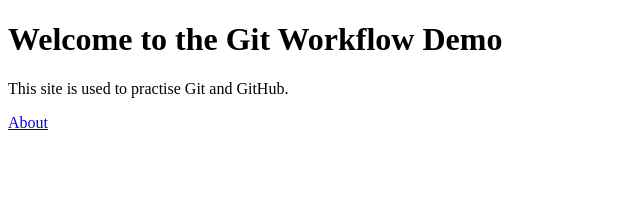
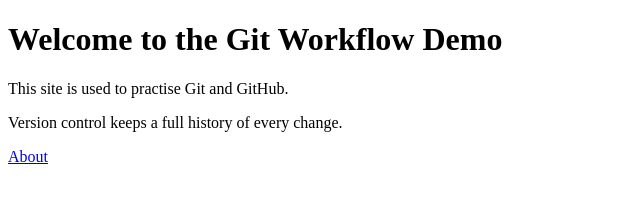
Before and after one commit to aroraverse/git-workflow-demo, a plain HTML site: page index.html in a window 1280 px wide. Shown: the whole page, without its empty margins (0-640 px from the left). Drawn offline with Linux system fonts and the light colour scheme.

Commit message:
Update index.html with version control description

```diff
--- a/index.html
+++ b/index.html
@@ -7,6 +7,7 @@
 <body>
   <h1>Welcome to the Git Workflow Demo</h1>
   <p>This site is used to practise Git and GitHub.</p>
+  <p>Version control keeps a full history of every change.</p>
   <a href="about.html">About</a>
 </body>
 </html>
```
